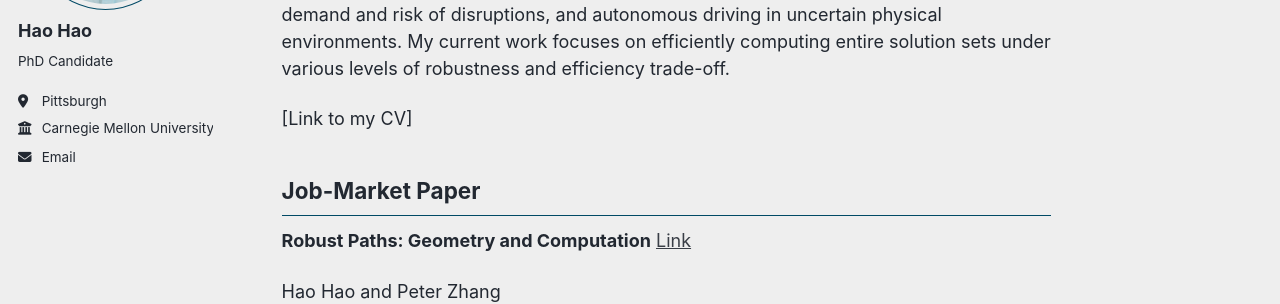
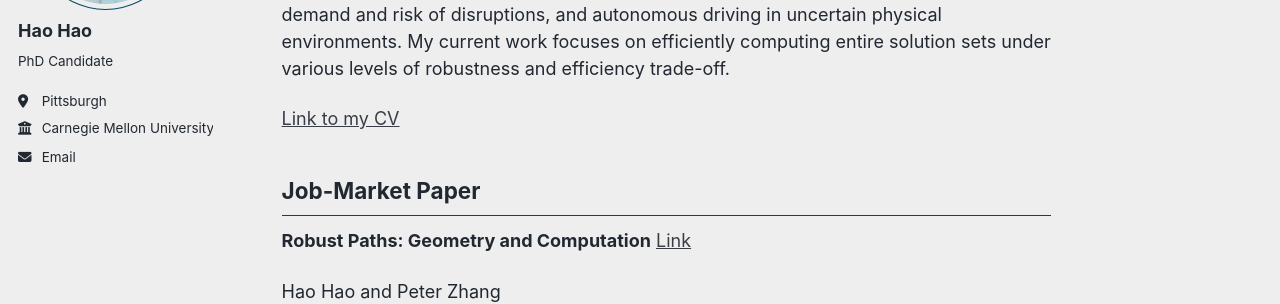
Before and after one commit to haohaocmu/haohaocmu.github.io, a Jekyll site: the page built from _pages/about.md, in a window 1280 px wide and 900 px high. Shown: the part 299-603 px from the top of the window. Built offline with Jekyll 4.4.1, drawn with Linux system fonts in a browser that asks for light colours; a script that is not in the unit is left out; part of the change alters nothing that is shown.

```diff
--- a/_pages/about.md
+++ b/_pages/about.md
@@ -11,7 +11,7 @@ Hi! I am a 5th-year PhD student at the Heinz College, Carnegie Mellon University
 
 I work on decision-making under uncertainty (i.e., optimization under uncertain parameters) with a particular interest in its efficient computation. Such problems are ubiquitous across real-world applications, e.g., supply chain management under uncertain demand and risk of disruptions, and autonomous driving in uncertain physical environments. My current work focuses on efficiently computing entire solution sets under various levels of robustness and efficiency trade-off.
 
-[Link to my CV]
+[Link to my CV](files/CV_HaoHao.pdf)
 
 
 ## Job-Market Paper
```
